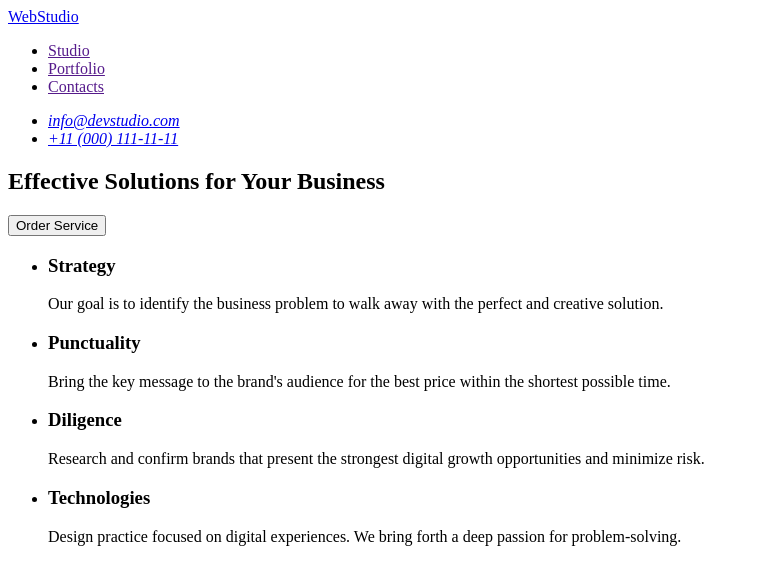
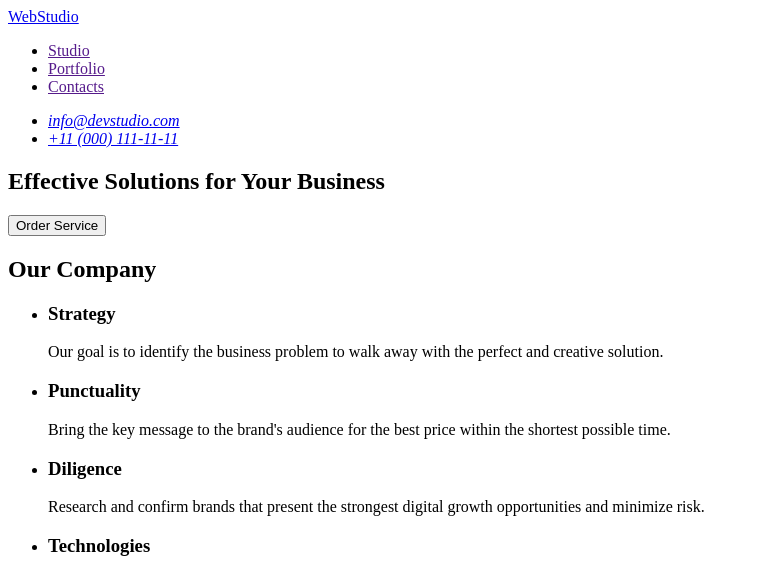
Before and after one commit to ManciuAna/goit-markup-hw-01, a plain HTML site: page index.html in a window 1280 px wide. Shown: the top 562 px of the page, without its empty margins (0-759 px from the left). Drawn offline with Linux system fonts and the light colour scheme.

Commit message:
Update index.html

```diff
--- a/index.html
+++ b/index.html
@@ -33,6 +33,7 @@
             <button type="button">Order Service</button>
         </section>
         <section>
+          <h2>Our Company</h2>
             <ul>
                 <li>
                     <h3>Strategy</h3>
```
